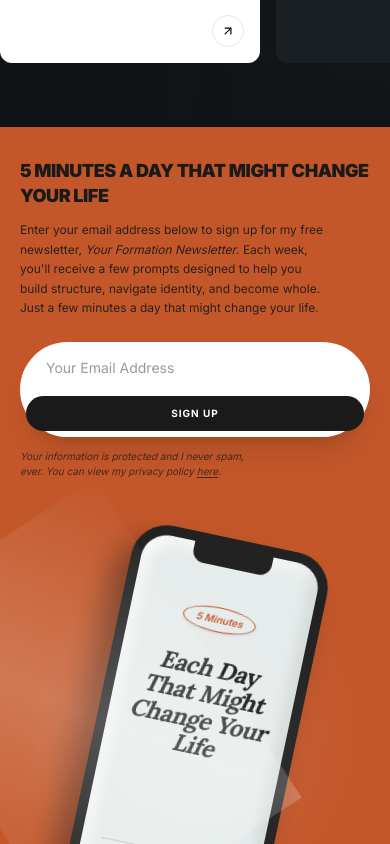
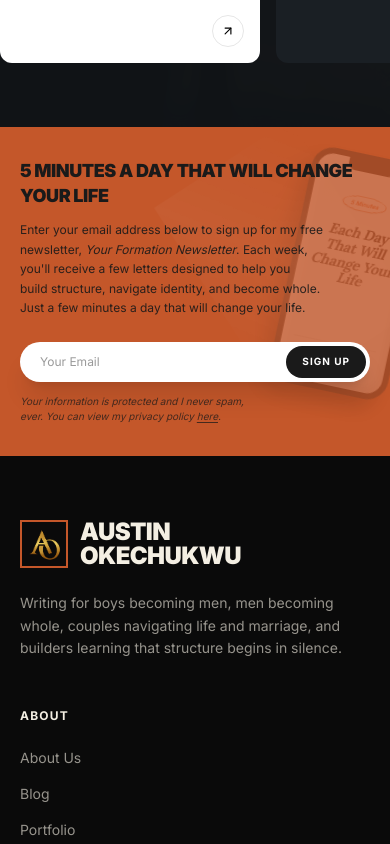
Before and after one commit to conditassociatesltd-gif/purposeful-builder, a Next.js app in the folder purposeful-builder/: page / in a window 390 px wide. Shown: the part 3640-4484 px from the top of the page. Built offline with nearby package versions, Linux system fonts and the light colour scheme.

Commit message:
chore: fix newsletter text and layout on mobile

```diff
--- a/purposeful-builder/components/NewsletterBanner.tsx
+++ b/purposeful-builder/components/NewsletterBanner.tsx
@@ -4,49 +4,49 @@ import Link from "next/link";
 
 export default function NewsletterBanner() {
   return (
-    <section className="bg-[#c4572a] overflow-hidden">
+    <section className="bg-[#c4572a] overflow-hidden relative">
       <div className="max-w-[1200px] mx-auto px-5 py-8 md:py-10">
-        <div className="grid md:grid-cols-2 gap-8 md:gap-8 items-center">
+        <div className="flex flex-col md:grid md:grid-cols-2 gap-8 md:gap-8 items-center relative">
 
           {/* Left Column: Text & Form */}
-          <div className="text-[#1a1a1a] max-w-lg">
-            <h2 className="text-lg md:text-xl font-black uppercase tracking-tight mb-3 leading-snug">
-              5 Minutes a day that might change your life
+          <div className="text-[#1a1a1a] md:max-w-lg w-full z-10 relative">
+            <h2 className="text-lg md:text-xl font-black uppercase tracking-tight mb-3 leading-snug md:pr-0">
+              5 Minutes a day that will change your life
             </h2>
-            <p className="text-xs md:text-sm leading-relaxed opacity-90 mb-6 text-balance">
-              Enter your email address below to sign up for my free newsletter, <em>Your Formation Newsletter</em>. Each week, you'll receive a few prompts designed to help you build structure, navigate identity, and become whole. Just a few minutes a day that might change your life.
+            <p className="text-xs md:text-sm leading-relaxed opacity-90 mb-6 text-balance md:pr-0">
+              Enter your email address below to sign up for my free newsletter, <em>Your Formation Newsletter</em>. Each week, you'll receive a few letters designed to help you build structure, navigate identity, and become whole. Just a few minutes a day that will change your life.
             </p>
 
             <form
               action="https://buttondown.email/api/emails/embed-subscribe/arc_austin"
               method="post"
-              className="flex flex-col sm:flex-row gap-2 bg-white rounded-full p-1.5 shadow-xl mb-3 relative"
+              className="flex flex-row gap-2 bg-white rounded-full p-1 shadow-xl mb-3 relative max-w-sm"
             >
               <input
                 type="email"
                 name="email"
-                placeholder="Your Email Address"
+                placeholder="Your Email"
                 required
-                className="flex-1 bg-transparent px-5 py-2.5 outline-none placeholder:text-black/40 text-black text-sm"
+                className="flex-1 bg-transparent px-4 py-2 outline-none placeholder:text-black/40 text-black text-xs sm:text-sm min-w-0"
               />
               <button
                 type="submit"
-                className="bg-[#1a1a1a] text-white px-6 py-2.5 text-[10px] tracking-widest font-bold uppercase rounded-full hover:bg-black transition-colors shrink-0"
+                className="bg-[#1a1a1a] text-white px-4 sm:px-6 py-2 text-[10px] tracking-widest font-bold uppercase rounded-full hover:bg-black transition-colors shrink-0"
               >
                 Sign Up
               </button>
             </form>
 
             <p className="text-[10px] opacity-75 italic text-balance">
-              Your information is protected and I never spam, ever. You can view my privacy policy <Link href="/privacy" className="underline underline-offset-2">here</Link>.
+              Your information is protected and I never spam, ever. You can view my privacy policy <Link href="/privacy" className="underline underline-offset-2 hover:text-white transition-colors">here</Link>.
             </p>
           </div>
 
           {/* Right Column: 3D CSS Phone Mockup */}
-          <div className="flex justify-center md:justify-end items-center relative py-6">
+          <div className="absolute right-[-40px] top-[-20px] md:relative md:right-0 md:top-0 flex justify-center md:justify-end items-center opacity-20 md:opacity-100 pointer-events-none md:pointer-events-auto scale-[0.6] origin-top-right md:scale-100 md:origin-center py-6">
             {/* The Phone */}
             <div
-              className="relative w-[200px] h-[400px] bg-[#e6eceb] rounded-[36px] border-[10px] border-[#222222] flex flex-col items-center justify-center p-5 text-center text-[#1a1a1a] select-none rotate-[12deg] transform-gpu transition-transform duration-700 hover:rotate-[8deg]"
+              className="relative w-[200px] h-[400px] bg-[#e6eceb] rounded-[36px] border-[10px] border-[#222222] flex flex-col items-center justify-center p-5 text-center text-[#1a1a1a] select-none rotate-[12deg] transform-gpu transition-transform duration-700 md:hover:rotate-[8deg]"
               style={{
                 boxShadow: "-15px 20px 30px rgba(0,0,0,0.4), inset -6px -6px 15px rgba(0,0,0,0.1), inset 6px 6px 15px rgba(255,255,255,0.8)"
               }}
@@ -62,7 +62,7 @@ export default function NewsletterBanner() {
 
                 <h3 className="font-serif text-2xl font-black leading-[1.1] italic text-balance tracking-tight">
                   Each Day<br/>
-                  That Might<br/>
+                  That Will<br/>
                   Change Your<br/>
                   Life
                 </h3>
```
